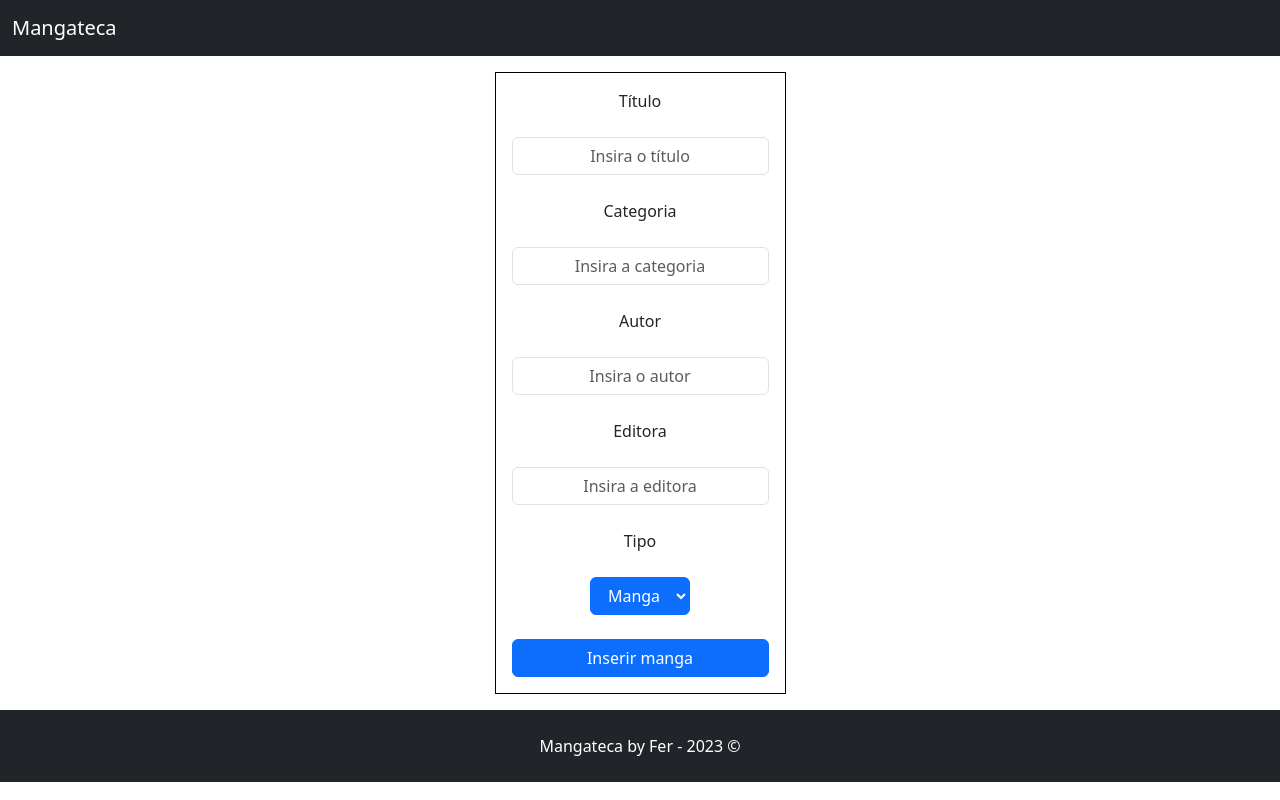
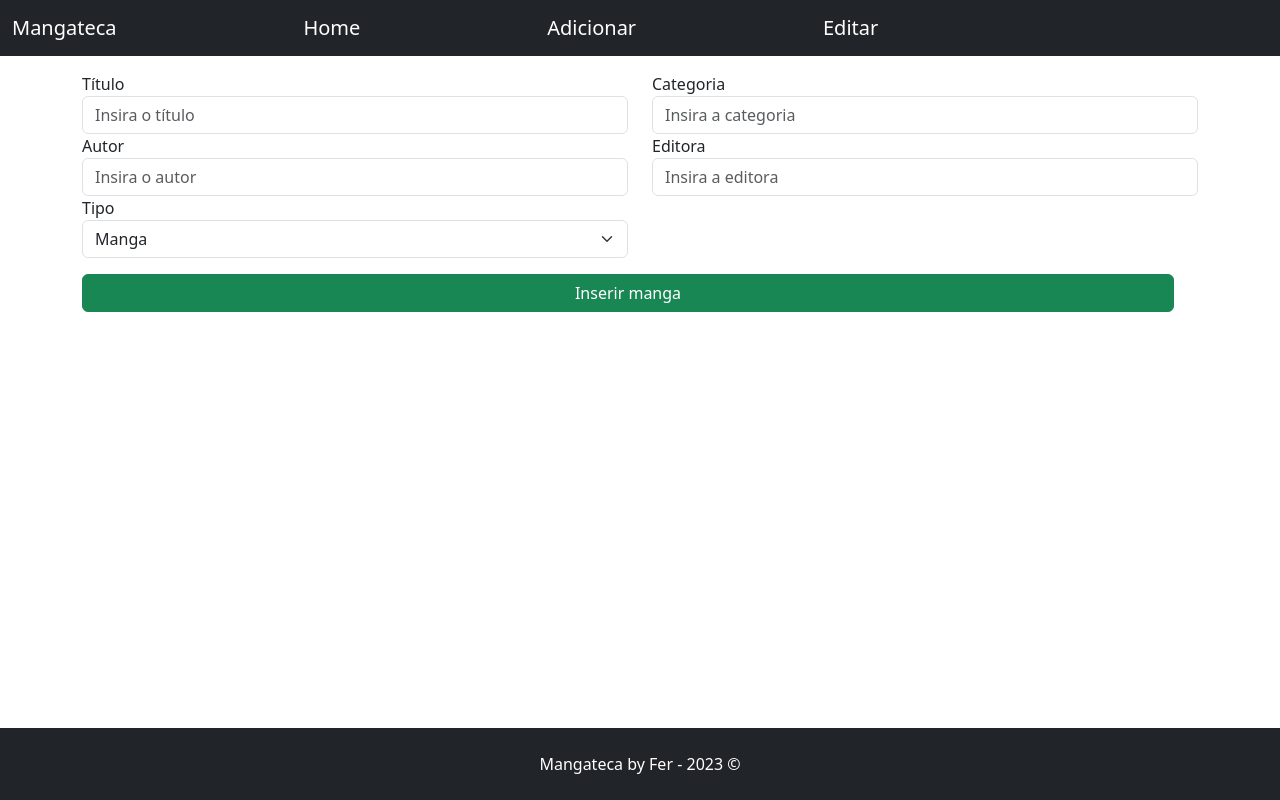
Before and after one commit to Fschezaro/mangateca, a PHP site: page /views/inserir_livro.php in a window 1280 px wide. Run offline with PHP 8.4, Linux system fonts and the light colour scheme.

Commit message:
alterações nao finalizada

```diff
--- a/Components/header.php
+++ b/Components/header.php
@@ -1,6 +1,11 @@
 <nav class="navbar navbar-dark bg-dark">
-  <div class="container-fluid">
+  <div class="container-fluid d-flex">
     <a class="navbar-brand" href="../views/home.php">Mangateca</a>
+    <a class="navbar-brand" href="../views/home.php">Home</a>
+    <a class="navbar-brand" href="../views/inserir_livro.php">Adicionar</a>
+    <a class="navbar-brand" href="../views/edita_livro.php">Editar</a>
+    <a class="navbar-brand" href="#"></a>
+    <a class="navbar-brand" href="#"></a>
   </div>
 </nav>
 <!-- <button class="navbar-toggler" type="button" data-bs-toggle="offcanvas" data-bs-target="#offcanvasDarkNavbar" aria-controls="offcanvasDarkNavbar" aria-label="Toggle navigation">
--- a/views/inserir_livro.php
+++ b/views/inserir_livro.php
@@ -11,39 +11,52 @@
 
 <body>
     <?php include '../components/header.php'; ?>
-    <div class="d-flex justify-content-center my-3">
-        <div class="text-center p-3 d-flex justify-content-center border border-black">
-            <form method="post" action="../controllers/processa_livro.php">
-                <label class="d-flex justify-content-center">Título</label>
-                <br>
-                <input class="form-control text-center" type="text" name="titulo" placeholder="Insira o título">
-                <br>
-                <label class="d-flex justify-content-center">Categoria</label>
-                <br>
-                <input class="form-control text-center" type="text" name="categoria" placeholder="Insira a categoria">
-                <br>
-                <label class="d-flex justify-content-center">Autor</label>
-                <br>
-                <input class="form-control text-center" type="text" name="autor" placeholder="Insira o autor">
-                <br>
-                <label class="d-flex justify-content-center">Editora</label>
-                <br>
-                <input class="form-control text-center" type="text" name="editora" placeholder="Insira a editora">
-                <br>
-                <label class="d-flex justify-content-center">Tipo</label>
-                <br>
-                <select class="btn btn-primary" name="tipo">
-                    <option name="tipo" value="Manga">Manga</option>
-                    <option name="tipo" value="Revista">Revista</option>
-                    <option name="tipo" value="Objeto">Objeto</option>
-                </select>
-                <br>
-                <br>
-                <input class="btn btn-primary col-12" type="submit" value="Inserir manga">
-            </form>
-        </div>
+    <div class="container my-3">
+        <form method="post" action="../controllers/processa_livro.php">
+            <div class="row ">
+                <div class="col">
+                    <label>Título</label>
+                    <input class="form-control" type="text" name="titulo" placeholder="Insira o título">
+                </div>
+                <div class="col">
+                    <label>Categoria</label>
+                    <input class="form-control" type="text" name="categoria" placeholder="Insira a categoria">
+                </div>
+            </div>
+            <div class="row">
+                <div class="col">
+                    <label>Autor</label>
+                    <input class="form-control" type="text" name="autor" placeholder="Insira o autor">
+                </div>
+                <div class="col">
+                    <label>Editora</label>
+                    <input class="form-control" type="text" name="editora" placeholder="Insira a editora">
+                </div>
+            </div>
+            <div class="row align-items-center">
+                <div class="col-6 col-md-6">
+                    <label>Tipo</label>
+                    <select class="form-select" name="tipo">
+                        <option value="Manga">Manga</option>
+                        <option value="Revista">Revista</option>
+                        <option value="Objeto">Objeto</option>
+                    </select>
+                </div>
+                <div class="row">
+                    <div class="col">
+                        <input class="btn btn-success col-12 mt-3 align-middle" type="submit" value="Inserir manga">
+                    </div>
+                </div>
+            </div>
+        </form>
     </div>
-    <?php include '../components/footer.php'; ?>
+    <div class="col-12 position-absolute bottom-0">
+        <footer>
+            <div class="p-4 bg-dark text-white d-flex justify-content-center">
+                Mangateca by Fer - 2023 ©
+            </div>
+        </footer>
+    </div>
     <script src="https://cdn.jsdelivr.net/npm/bootstrap@5.3.0/dist/js/bootstrap.bundle.min.js" integrity="sha384-geWF76RCwLtnZ8qwWowPQNguL3RmwHVBC9FhGdlKrxdiJJigb/j/68SIy3Te4Bkz" crossorigin="anonymous"></script>
     <script src="https://cdn.jsdelivr.net/npm/@popperjs/core@2.11.8/dist/umd/popper.min.js" integrity="sha384-I7E8VVD/ismYTF4hNIPjVp/Zjvgyol6VFvRkX/vR+Vc4jQkC+hVqc2pM8ODewa9r" crossorigin="anonymous"></script>
     <script src="https://cdn.jsdelivr.net/npm/bootstrap@5.3.0/dist/js/bootstrap.min.js" integrity="sha384-fbbOQedDUMZZ5KreZpsbe1LCZPVmfTnH7ois6mU1QK+m14rQ1l2bGBq41eYeM/fS" crossorigin="anonymous"></script>
```
Also changed, not shown: views/desativados.php (+2 -14 lines), views/home.php (+1 -11 lines), views/livros.php (+4 -16 lines).
